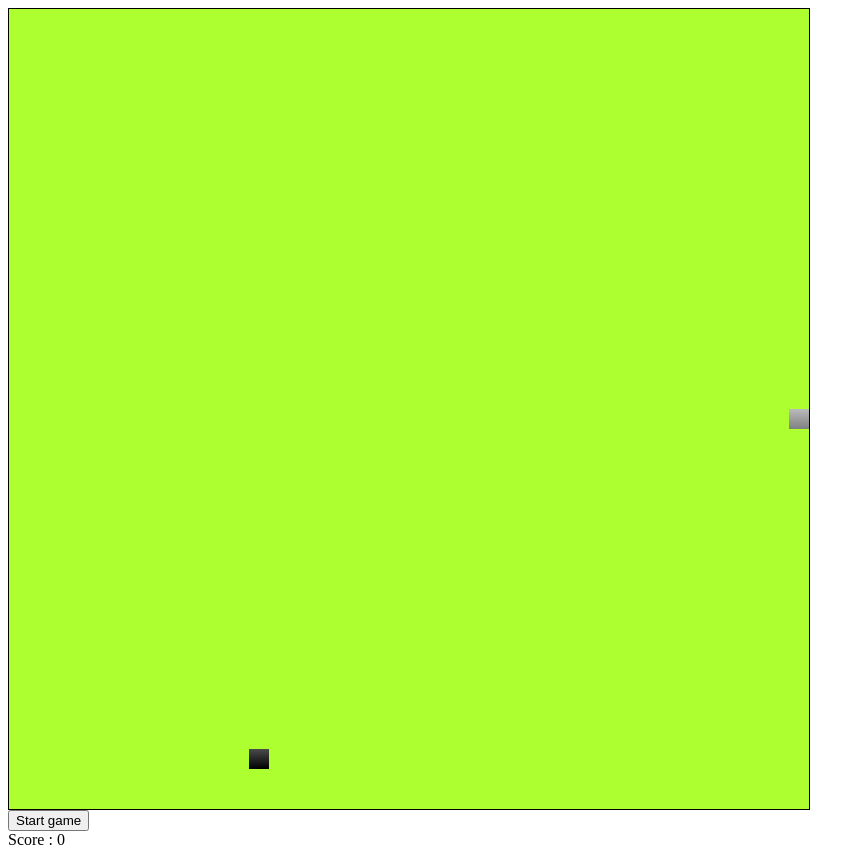
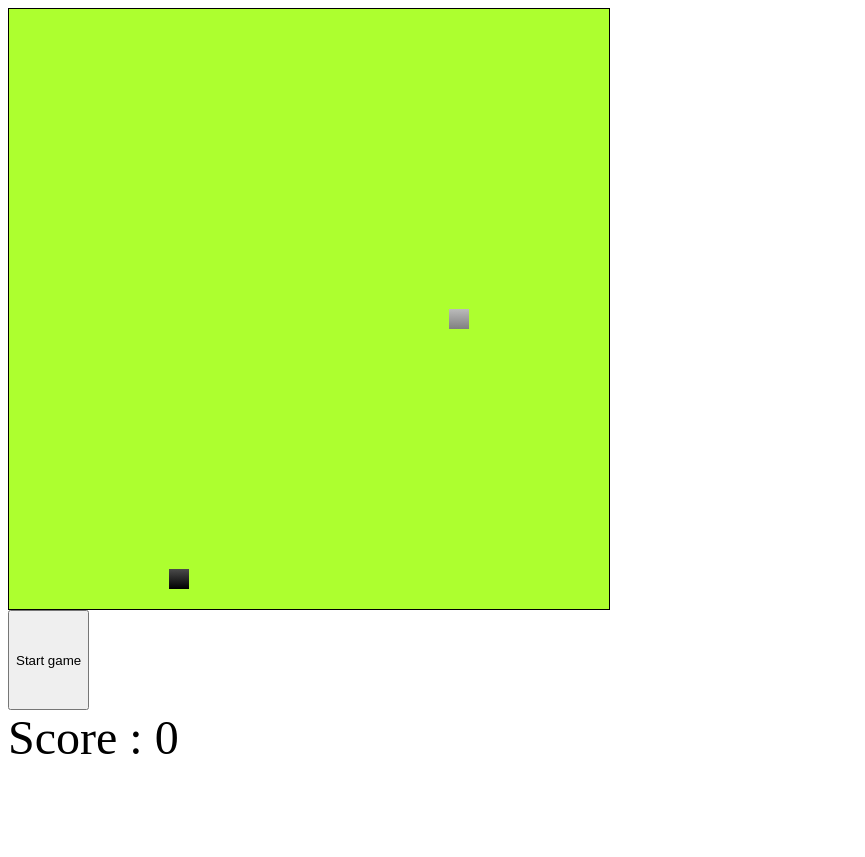
Before and after one commit to SirVincius/snake-game, a plain HTML site: page index.html in a window 1280 px wide. Shown: the whole page, without its empty margins (0-865 px from the left). After the commit the page ends 800 px from the top, so only its background shows below. Drawn offline with Linux system fonts and the light colour scheme.

Commit message:
ADD : Implemented grid size with a global constant

```diff
--- a/index.html
+++ b/index.html
@@ -8,7 +8,7 @@
   </head>
   <body>
     <div id="main-grid" class="grid"></div>
-    <div><button>Start game</button></div>
+    <div><button id="start-button">Start game</button></div>
     <div id="game-score">Score : 0</div>
     <script src="script.js"></script>
   </body>
--- a/script.js
+++ b/script.js
@@ -2,6 +2,7 @@ const INITIAL_SPEED = 100;
 const MAX_SPEED = 400;
 const MIN_SPEED = 10;
 const BASE_FOOD_VALUE_MULTIPLIER = 3;
+const GRID_SIDE_DIMENSION = 30;
 const POWER_UP_LIST = [
   "speed-up",
   "speed-down",
@@ -59,8 +60,8 @@ document.addEventListener("DOMContentLoaded", function () {
 
 function generateGrid() {
   let mainGrid = getMainGrid();
-  for (let y = 0; y < 40; y++) {
-    for (let x = 0; x < 40; x++) {
+  for (let y = 0; y < GRID_SIDE_DIMENSION; y++) {
+    for (let x = 0; x < GRID_SIDE_DIMENSION; x++) {
       let e = document.createElement("div");
       e.classList.add("cell");
       e.setAttribute("posY", y);
@@ -71,8 +72,8 @@ function generateGrid() {
 }
 
 function createSnake() {
-  let randomX = Math.floor(Math.random() * 40);
-  let randomY = Math.floor(Math.random() * 40);
+  let randomX = Math.floor(Math.random() * GRID_SIDE_DIMENSION);
+  let randomY = Math.floor(Math.random() * GRID_SIDE_DIMENSION);
 
   let snake = new Snake(randomX, randomY);
 
@@ -142,8 +143,8 @@ function eats() {
 
 function getAllCells() {
   let allCells = [];
-  for (let y = 0; y < 40; y++) {
-    for (let x = 0; x < 40; x++) {
+  for (let y = 0; y < GRID_SIDE_DIMENSION; y++) {
+    for (let x = 0; x < GRID_SIDE_DIMENSION; x++) {
       allCells.push({ x, y });
     }
   }
@@ -274,8 +275,8 @@ function updateSnakePosition() {
   else if (snake.direction === "down") dy = 1;
 
   const newHead = {
-    x: (snake.head().x + dx + 40) % 40,
-    y: (snake.head().y + dy + 40) % 40,
+    x: (snake.head().x + dx + GRID_SIDE_DIMENSION) % GRID_SIDE_DIMENSION,
+    y: (snake.head().y + dy + GRID_SIDE_DIMENSION) % GRID_SIDE_DIMENSION,
   };
 
   for (let i = snake.body.length - 1; i > 0; i--) {
--- a/style.css
+++ b/style.css
@@ -4,8 +4,8 @@
 
 .grid {
   display: grid;
-  grid-template-rows: repeat(40, 20px);
-  grid-template-columns: repeat(40, 20px);
+  grid-template-rows: repeat(30, 20px);
+  grid-template-columns: repeat(30, 20px);
   border: 1px solid black;
   width: fit-content;
 }
@@ -44,3 +44,11 @@
 .bonus-points {
   background: linear-gradient(to bottom, blue, rgb(0, 0, 177));
 }
+
+#start-button {
+  height: 100px;
+}
+
+#game-score {
+  font-size: 3rem;
+}
```
